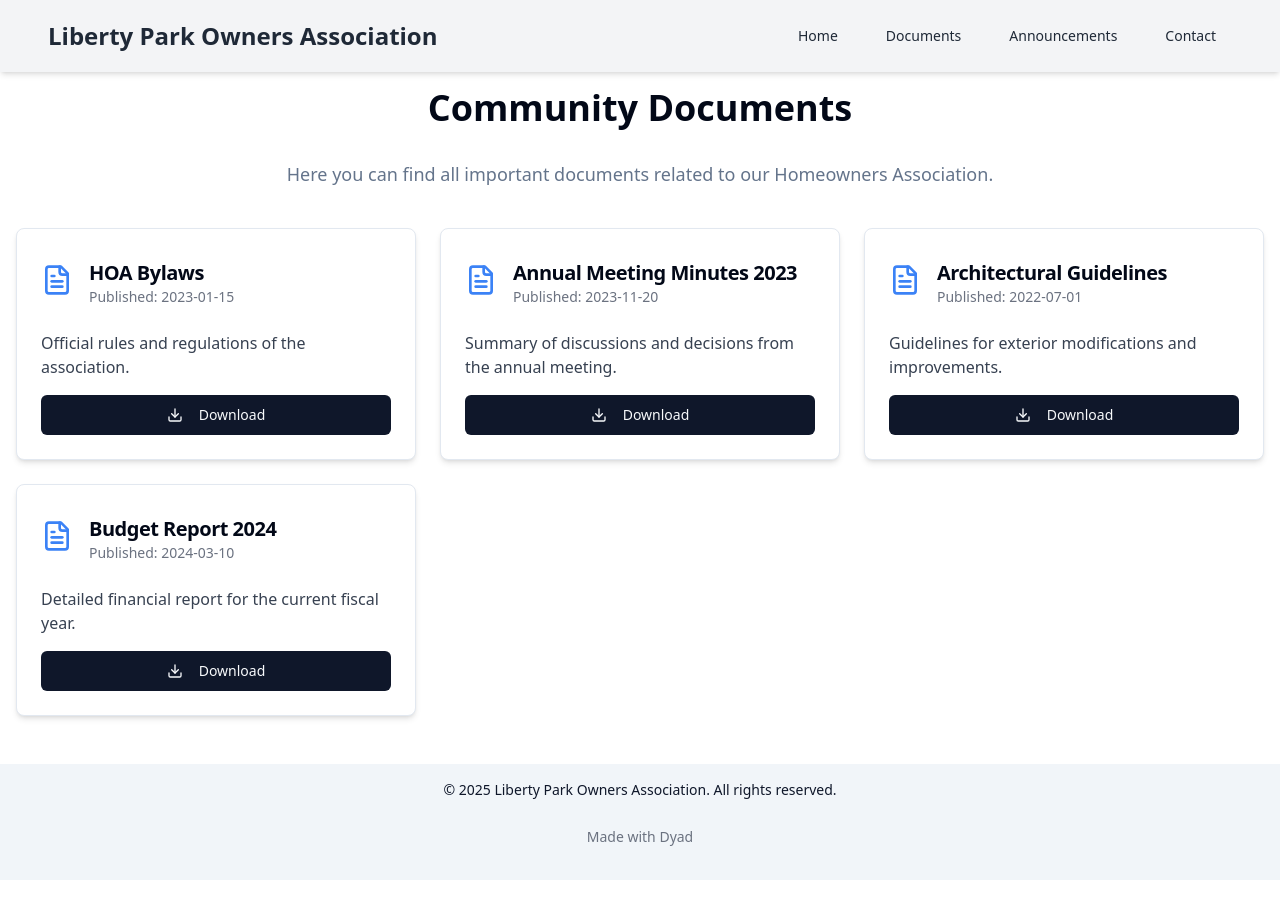
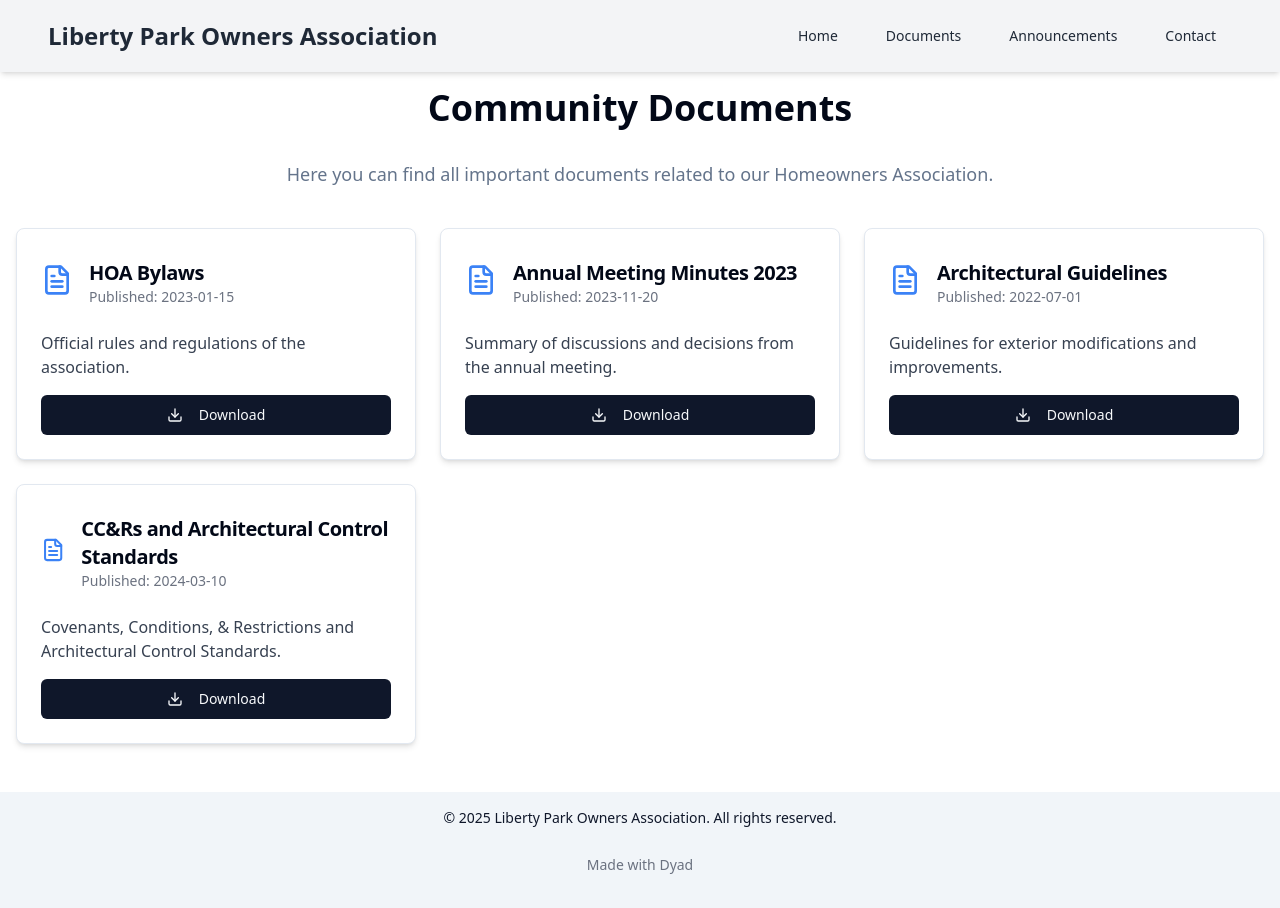
Before and after one commit to libertypark/website, a React (Vite) app: page /documents in a window 1280 px wide. Before the commit the page ends 880 px from the top, so only its background shows below. Built offline with nearby package versions, Linux system fonts and the light colour scheme.

Commit message:
[dyad] Updated document card title and description - wrote 1 file(s)

```diff
--- a/src/pages/DocumentsPage.tsx
+++ b/src/pages/DocumentsPage.tsx
@@ -10,7 +10,7 @@ const DocumentsPage = () => {
     { id: 1, title: "HOA Bylaws", description: "Official rules and regulations of the association.", date: "2023-01-15", link: "#" },
     { id: 2, title: "Annual Meeting Minutes 2023", description: "Summary of discussions and decisions from the annual meeting.", date: "2023-11-20", link: "#" },
     { id: 3, title: "Architectural Guidelines", description: "Guidelines for exterior modifications and improvements.", date: "2022-07-01", link: "#" },
-    { id: 4, title: "Budget Report 2024", description: "Detailed financial report for the current fiscal year.", date: "2024-03-10", link: "#" },
+    { id: 4, title: "CC&Rs and Architectural Control Standards", description: "Covenants, Conditions, & Restrictions and Architectural Control Standards.", date: "2024-03-10", link: "#" },
   ];
 
   return (
```
